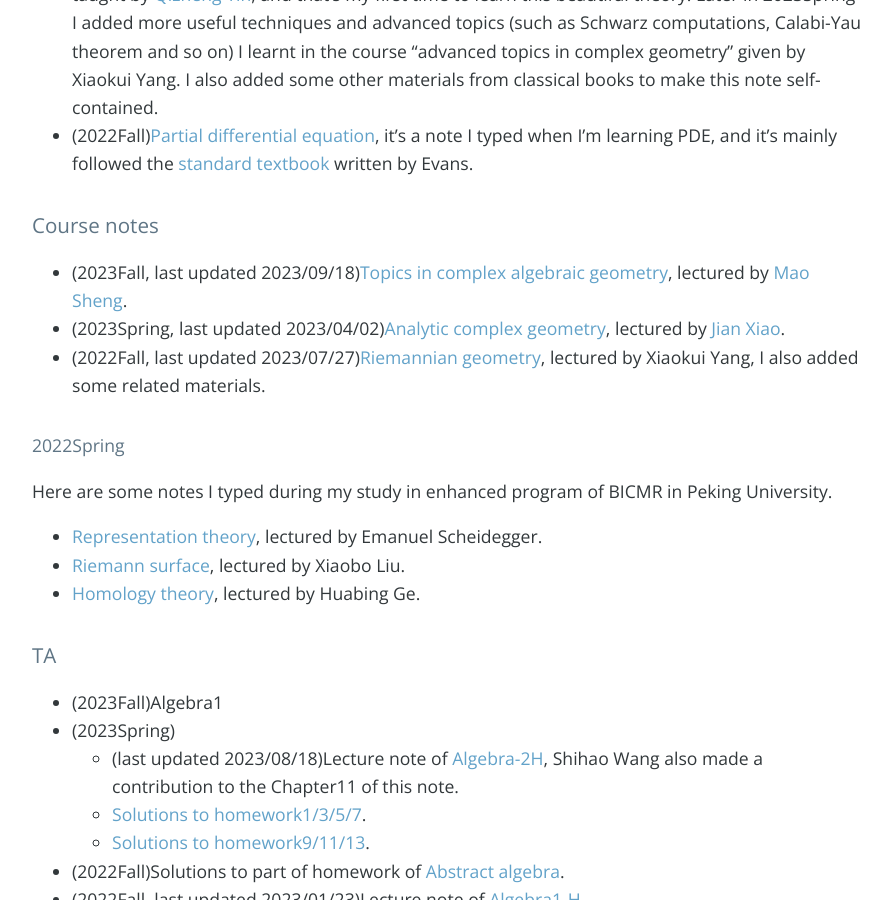
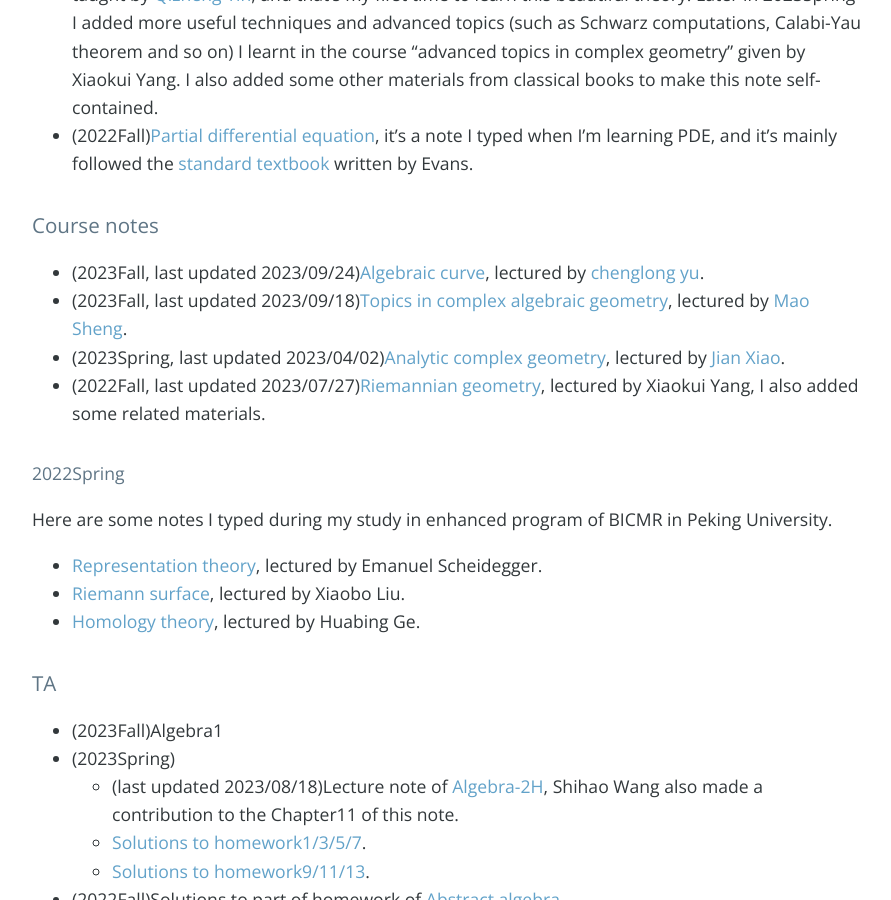
Before and after one commit to bowenl-math/bowenl-math.github.io, a Jekyll site: the page built from index.md, in a window 1280 px wide and 900 px high, scrolled down 1465 px. Shown: the whole window, without its empty margins (192-1083 px from the left). Built offline with Jekyll 4.4.1, drawn with Linux system fonts in a browser that asks for light colours; nearby versions of some CDN libraries; our own code applies the rules of GitHub Pages for plain Markdown files; the list of posts is cut into pages by our own code; comment, search, counter and statistics services are not loaded.

Commit message:
update algebraic curve

```diff
--- a/index.md
+++ b/index.md
@@ -26,6 +26,7 @@ Here is my email: liubw22 [at] mails.tsinghua.edu.cn. Please contact me if you f
 
 
 ### Course notes
+* (2023Fall, last updated 2023/09/24)[Algebraic curve](notes/2023Fall/algebraic_curve.pdf), lectured by [chenglong yu](https://chenglongyu.github.io/).
 * (2023Fall, last updated 2023/09/18)[Topics in complex algebraic geometry](notes/2023Fall/topics_in_complex_algebraic_geometry.pdf), lectured by [Mao Sheng](http://staff.ustc.edu.cn/~msheng/).
 * (2023Spring, last updated 2023/04/02)[Analytic complex geometry](notes/2023Spring/Analytic_complex_geometry.pdf), lectured by [Jian Xiao](https://sites.google.com/view/jianxiao/).
 * (2022Fall, last updated 2023/07/27)[Riemannian geometry](notes/2022Fall/Riemannian_geometry.pdf), lectured by Xiaokui Yang, I also added some related materials.
```
Also changed, not shown: 3 other files.
